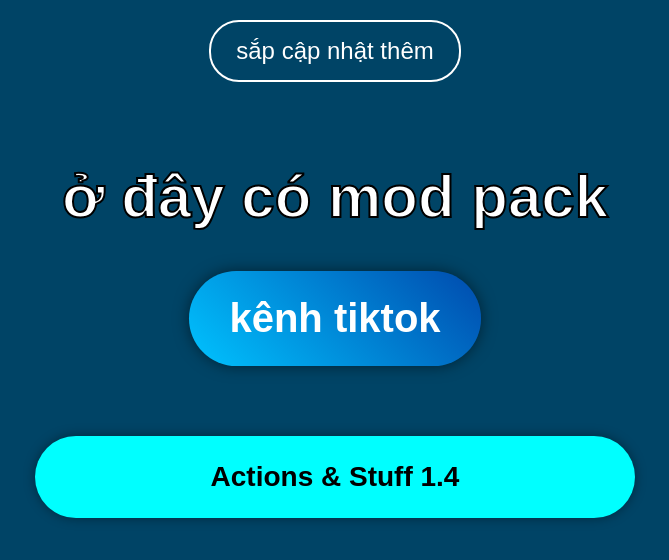
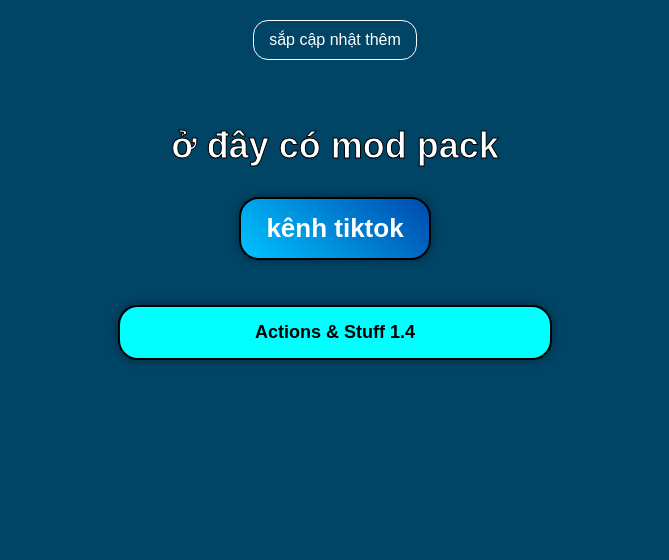
Before and after one commit to An-0107/An_Minecraft1, a plain HTML site: page index.html in a window 1280 px wide. Shown: the whole page, without its empty margins (305-974 px from the left). Drawn offline with Linux system fonts and the light colour scheme.

Commit message:
Update index.html

```diff
--- a/index.html
+++ b/index.html
@@ -15,51 +15,53 @@
     }
 
     .tieude {
-        font-size: 60px;
+        font-size: 36px;
         font-weight: bold;
         color: white;
-        -webkit-text-stroke: 2px black;
-        margin-top: 50px;
-        margin-bottom: 40px;
+        -webkit-text-stroke: 1px black;
+        margin-top: 40px;
+        margin-bottom: 30px;
     }
 
     .capnhat {
         background: #004466;
         color: white;
         display: inline-block;
-        padding: 15px 25px;
-        border-radius: 30px;
-        margin-bottom: 30px;
-        font-size: 24px;
-        border: 2px solid white;
+        padding: 10px 15px;
+        border-radius: 15px;
+        margin-bottom: 25px;
+        font-size: 16px;
+        border: 1px solid white;
     }
 
     .tiktokblock {
         background: linear-gradient(45deg, #00c3ff, #004aad);
         color: white;
-        font-size: 40px;
+        font-size: 26px;
         font-weight: bold;
-        padding: 25px 40px;
-        border-radius: 50px;
-        margin-bottom: 50px;
+        padding: 14px 25px;
+        border-radius: 20px;
+        margin-bottom: 30px;
         display: inline-block;
         text-decoration: none;
-        box-shadow: 0 0 15px rgba(0,0,0,0.5);
+        box-shadow: 0 0 8px rgba(0,0,0,0.4);
+        border: 2px solid black;
     }
 
     .nutlink {
         background: cyan;
-        padding: 25px;
-        margin: 20px auto;
-        width: 95%;
-        max-width: 550px;
+        padding: 15px;
+        margin: 15px auto;
+        width: 90%;
+        max-width: 400px;
         color: black;
         text-decoration: none;
         display: block;
-        border-radius: 50px;
-        font-size: 28px;
+        border-radius: 20px;
+        font-size: 18px;
         font-weight: bold;
-        box-shadow: 0 0 12px rgba(0,0,0,0.4);
+        box-shadow: 0 0 8px rgba(0,0,0,0.4);
+        border: 2px solid black;
     }
 
     .nutlink:hover {
```
